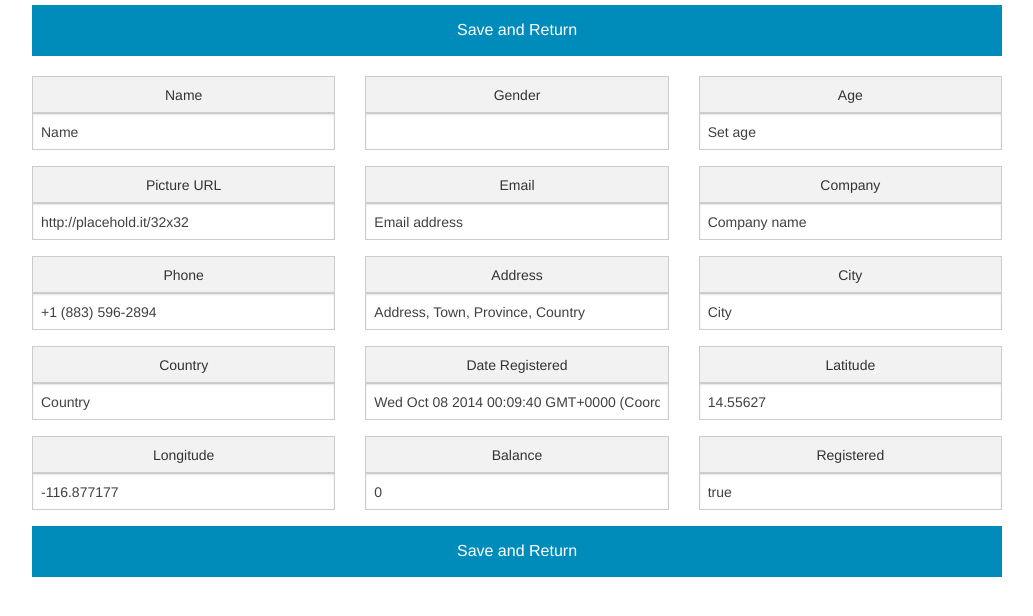
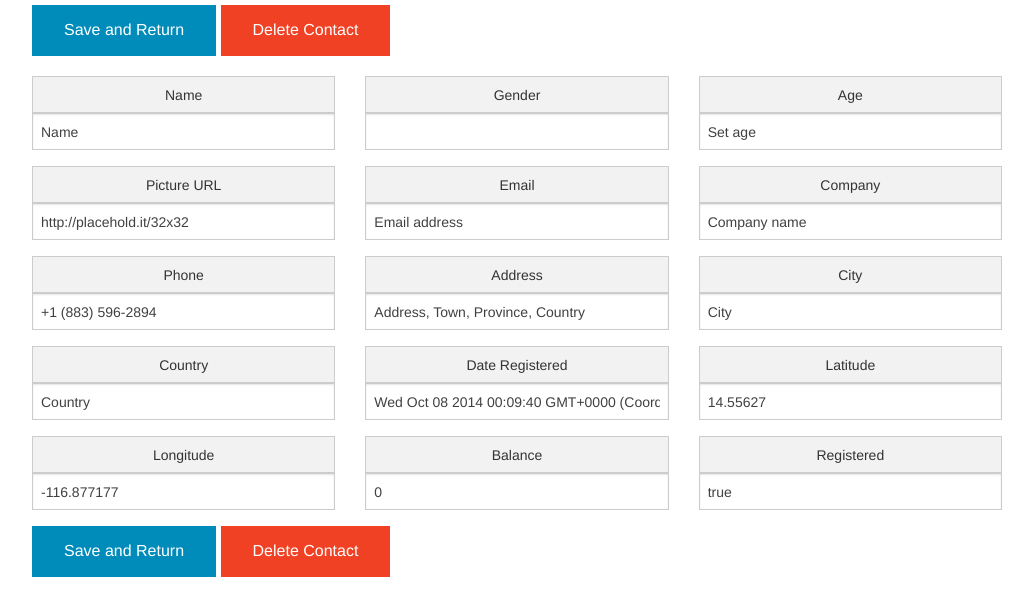
Before and after one commit to miroamarillo/simpleContacts, a website: page index.html at #/add in a window 1280 px wide. Shown: the part 176-792 px from the top of the page, without its empty margins (123-1156 px from the left). Drawn offline with Linux system fonts and the light colour scheme; files that its build step writes are made by us from their sources.

Commit message:
Adding Delete button
Thi is another way of doing the delete process.  It uses routes to delete. I could implement the delete in place that I have in other projects.

```diff
--- a/views/edit.html
+++ b/views/edit.html
@@ -1,7 +1,8 @@
 <div class="large-12 columns">
 <div class="row">
 	<h2>Edit Customer Details</h2>
-	<a href="#/" class="button small-12">Save and Return</a>
+	<a href="#/" class="button">Save and Return</a>
+    <a href="#/delete/{{index}}" class="button alert">Delete Contact</a>
 </div>
 <div class="row">
     <form class="row">
@@ -68,6 +69,7 @@
     </form>
 </div>
 <div class="row">
-	<a href="#/" class="button small-12">Save and Return</a>
+	<a href="#/" class="button">Save and Return</a>
+    <a href="#/delete/{{index}}" class="button alert">Delete Contact</a>
 </div>
 </div>
```
